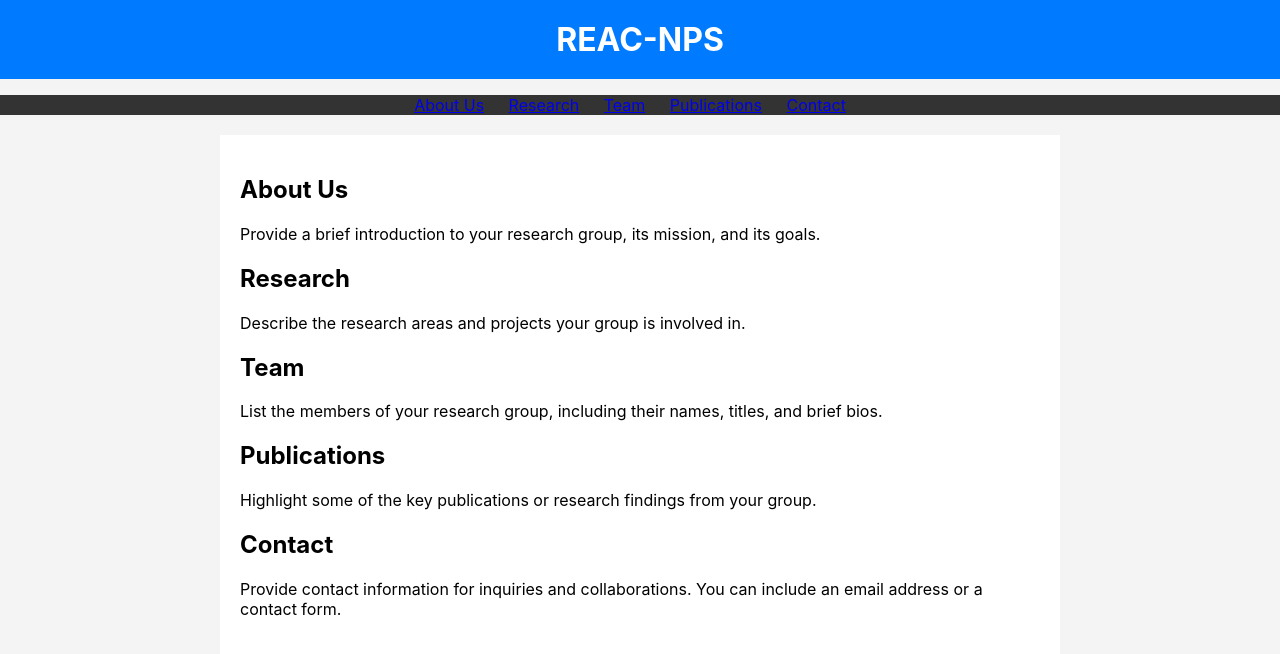
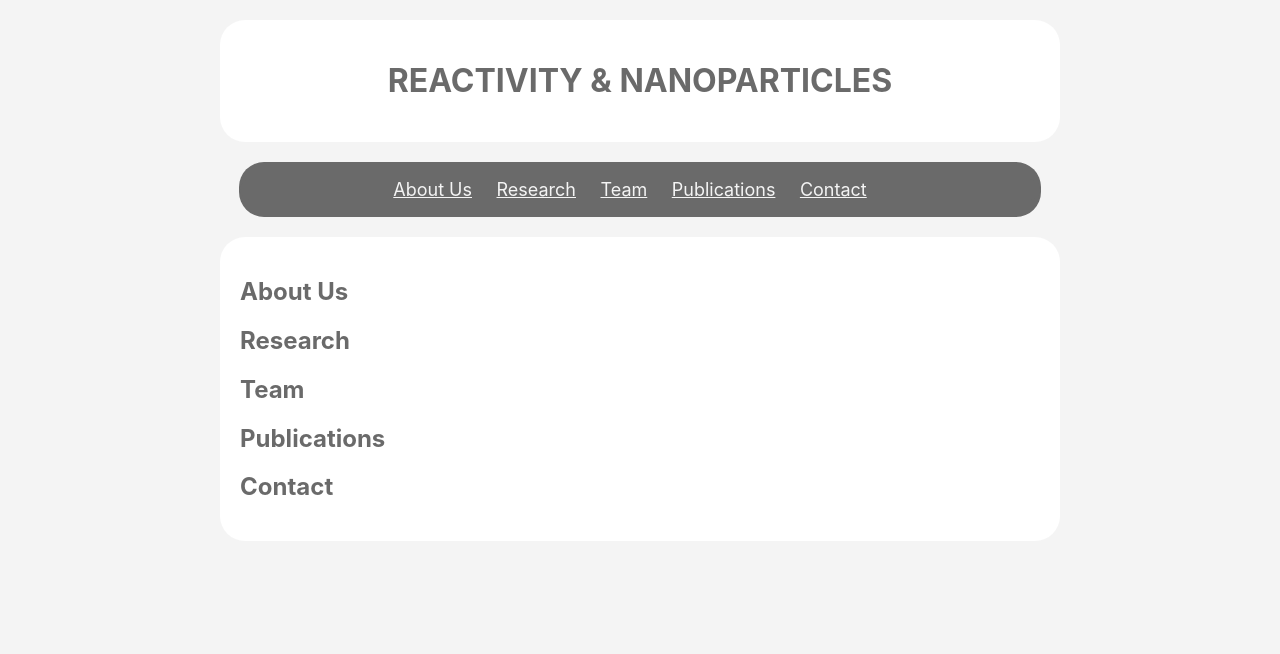
Before and after one commit to reac-nps/reac-nps.github.io, a plain HTML site: page index.html in a window 1280 px wide. Drawn offline with Linux system fonts and the light colour scheme.

Commit message:
Structure

```diff
--- a/index.html
+++ b/index.html
@@ -3,48 +3,67 @@
 <head>
     <meta charset="UTF-8">
     <meta name="viewport" content="width=device-width, initial-scale=1.0">
-    <title>Research Group - Your Group Name</title>
+    <title>REAC-NPS</title>
     <style>
+        header {
+            background-color: #ffffff;
+            color: #6a6a6a;
+            text-align: center;
+            padding: 20px;
+            border-radius: 25px;
+            max-width: 800px;
+            margin: 20px auto;
+        }
         body {
             font-family: Inter;
             margin: 0;
             padding: 0;
-            background-color: #F4F4F4;
+            background-color: #f4f4f4;
             border-radius: 25px;
         }
-        header {
-            background-color: #007BFF;
-            color: #fff;
+        h1 {
+            margin: 10;
             text-align: center;
-            padding: 20px;
-        }
-        h1 {
-            margin: 0;
         }
         nav {
-            background-color: #333;
+            text-align: center;
+            max-width: 800px;
+            margin: 20px auto;
+            padding : 1px;
+            border-radius: 25px;
+            background-color: #6a6a6a;
             color: #fff;
-            text-align: center;
         }
         nav ul {
+            border-radius: 25px;
             list-style-type: none;
+            color: #F4F4F4;
             padding: 0;
+            background-color: #6a6a6a;
         }
         nav ul li {
             display: inline;
             margin-right: 20px;
+            color: #f4f4f4;
+            font-size: large;
+        }
+        nav ul li a{
+            color: #F4F4F4;
+
         }
         .container {
             max-width: 800px;
             margin: 20px auto;
             padding: 20px;
             background-color: #fff;
+            border-radius: 25px;
+            color: #6a6a6a;
         }
     </style>
 </head>
 <body>
     <header>
-        <h1>REAC-NPS</h1>
+        <h1>REACTIVITY & NANOPARTICLES</h1>
     </header>
     <nav>
         <ul>
@@ -59,31 +78,26 @@
         <section id="about">
             <h2>About Us</h2>
             <p>
-                Provide a brief introduction to your research group, its mission, and its goals.
             </p>
         </section>
         <section id="research">
             <h2>Research</h2>
             <p>
-                Describe the research areas and projects your group is involved in.
             </p>
         </section>
         <section id="team">
             <h2>Team</h2>
             <p>
-                List the members of your research group, including their names, titles, and brief bios.
             </p>
         </section>
         <section id="publications">
             <h2>Publications</h2>
             <p>
-                Highlight some of the key publications or research findings from your group.
             </p>
         </section>
         <section id="contact">
             <h2>Contact</h2>
             <p>
-                Provide contact information for inquiries and collaborations. You can include an email address or a contact form.
             </p>
         </section>
     </div>
```
